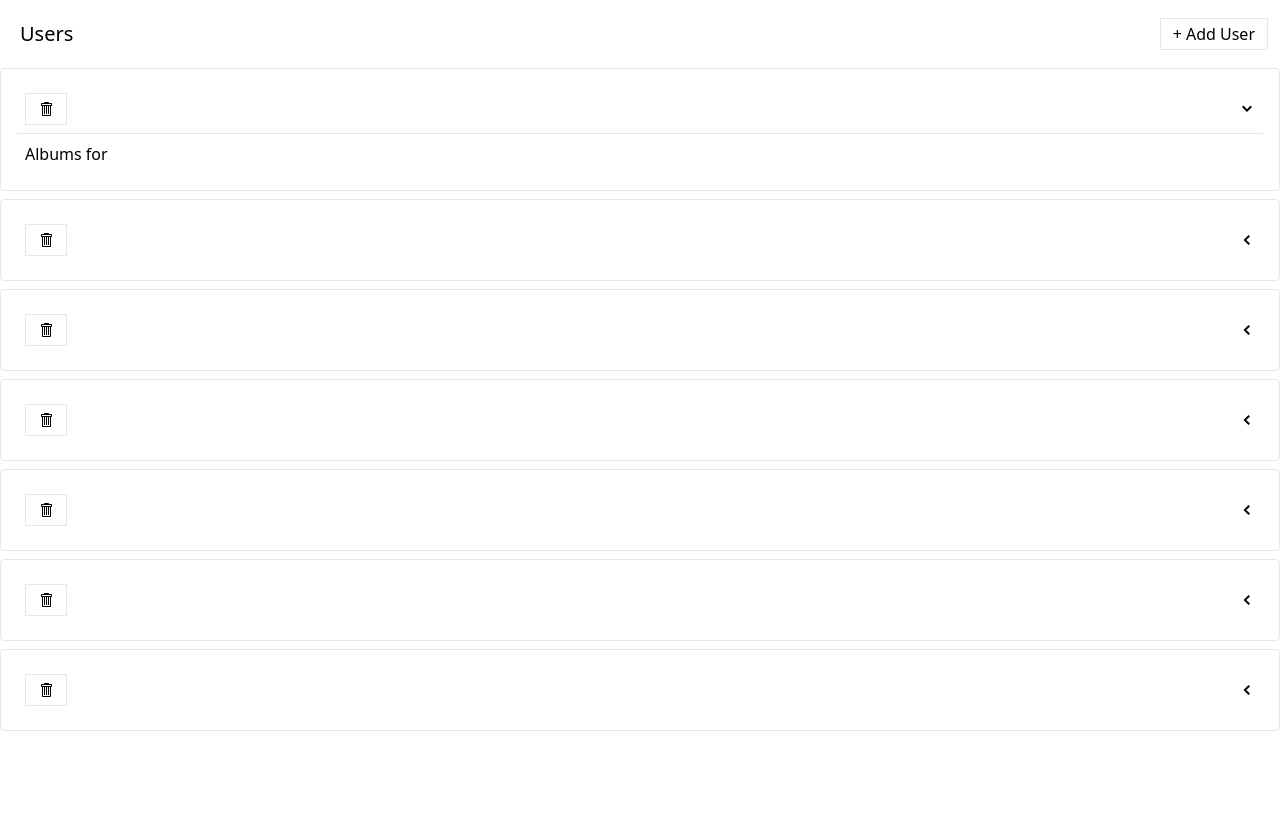
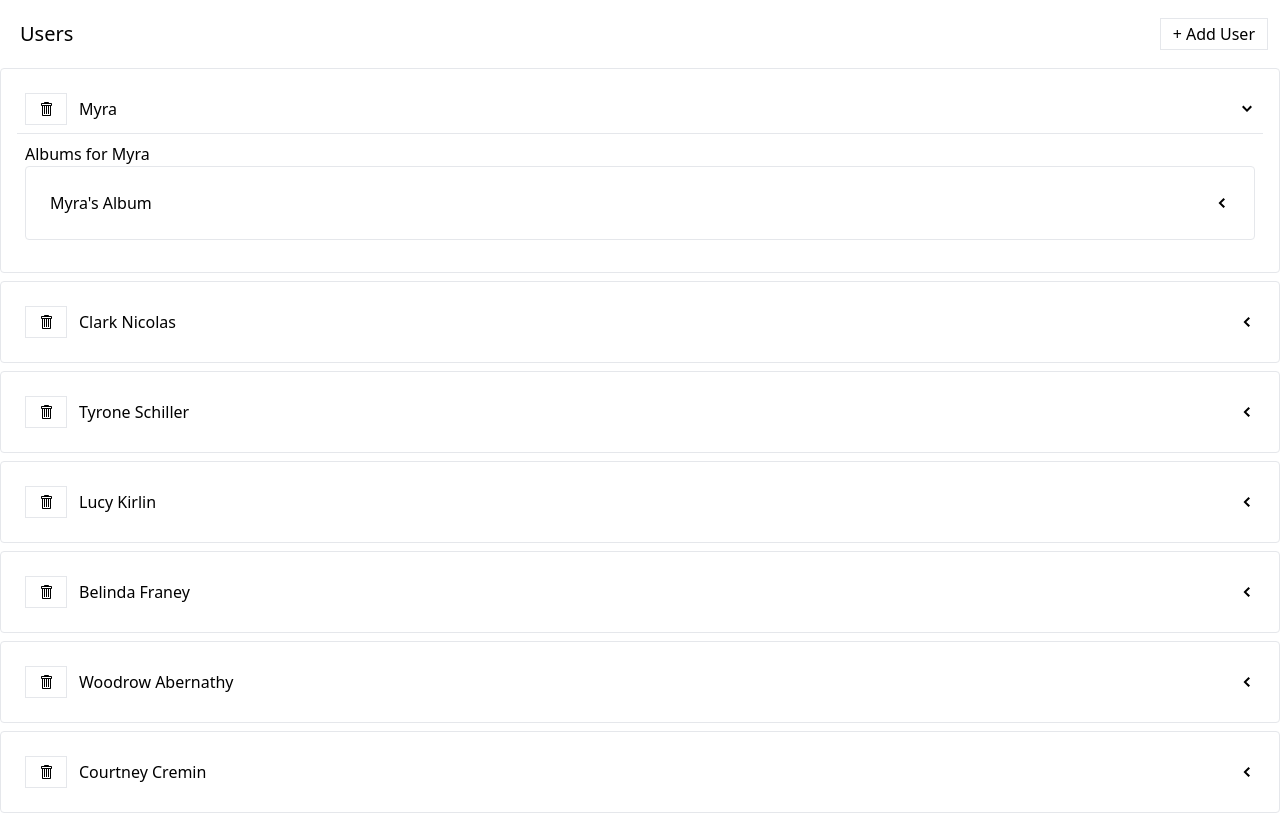
Before and after one commit to roryjarrard/react-photo-albums, a React (Create React App) app: page / in a window 1280 px wide. Both pictures are taken after a click on the element 1247 px from the left and 109 px from the top of the page. Before the commit the page ends 800 px from the top, so only its background shows below. Built offline with nearby package versions, Linux system fonts and the light colour scheme; data requests are answered from the project's data file.

Commit message:
add diplay panel for albums

```diff
--- a/db.json
+++ b/db.json
@@ -2,31 +2,31 @@
   "users": [
     {
       "id": "1",
-      "title": "Myra"
+      "name": "Myra"
     },
     {
       "id": "6da2",
-      "title": "Clark Nicolas"
+      "name": "Clark Nicolas"
     },
     {
       "id": "e2c8",
-      "title": "Tyrone Schiller"
+      "name": "Tyrone Schiller"
     },
     {
       "id": "3780",
-      "title": "Lucy Kirlin"
+      "name": "Lucy Kirlin"
     },
     {
       "id": "9772",
-      "title": "Belinda Franey"
+      "name": "Belinda Franey"
     },
     {
       "id": "1599",
-      "title": "Woodrow Abernathy"
+      "name": "Woodrow Abernathy"
     },
     {
       "id": "e453",
-      "title": "Courtney Cremin"
+      "name": "Courtney Cremin"
     }
   ],
   "albums": [
--- a/src/components/AlbumsList.js
+++ b/src/components/AlbumsList.js
@@ -1,12 +1,29 @@
 import { useFetchAlbumsQuery } from '../store';
+import SkeletonLoader from './SkeletonLoader';
+import ExpandablePanel from './ExpandablePanel';
+import Button from './Button';
 
 const AlbumsList = ({ user }) => {
     const { data, error, isLoading } = useFetchAlbumsQuery(user);
 
-    console.log(data, error, isLoading);
+    let content = null;
+    if (isLoading) {
+        content = <SkeletonLoader times={3} />;
+    } else if (error) {
+        content = <div>Error loading albums.</div>;
+    } else {
+        content = data.map((album) => {
+            const header = <div>{album.title}</div>;
+            return <ExpandablePanel key={album.id} header={header}>
+                List of photos for album {album.title}
+            </ExpandablePanel>;
+        });
+    }
 
-    return (
+    return (<div>
         <div>Albums for {user.name}</div>
+        <div>{content}</div>
+    </div>
     );
 };
 
```
